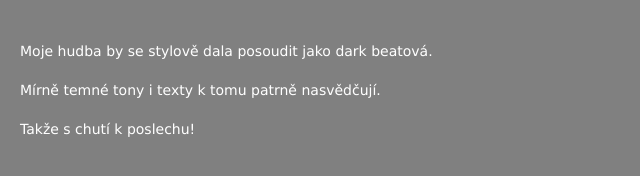
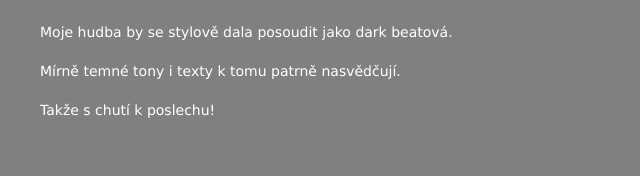
Before and after one commit to lubomirkamensky/mimoreal, a plain HTML site: page docs/info_.htm in a window 1280 px wide. Shown: the whole page, without its empty margins (0-640 px from the left). Drawn offline with Linux system fonts and the light colour scheme.

Commit message:
Update info_.htm

```diff
--- a/docs/info_.htm
+++ b/docs/info_.htm
@@ -10,15 +10,15 @@
     color: #FFFFFF;
     font-family: Verdana, sans-serif;
     font-size: 14px;
-    margin: 0;
+    margin: 20px; /* odsazení od vrchu a stran, stejně jako v prvním kódu */
   }
   .container {
     max-width: 900px;
     padding-left: 20px; /* odsazení od levého okraje */
-    padding-top: 25px;  /* snížené odsazení od vrchu */
+    padding-top: 0;     /* odstraněno extra odsazení od vrchu */
   }
   .container p {
-    line-height: 1.8; /* větší mezera mezi řádky */
+    line-height: 1.8;    /* větší mezera mezi řádky */
     margin-bottom: 12px; /* mezera pod každým odstavcem */
   }
 </style>
```
